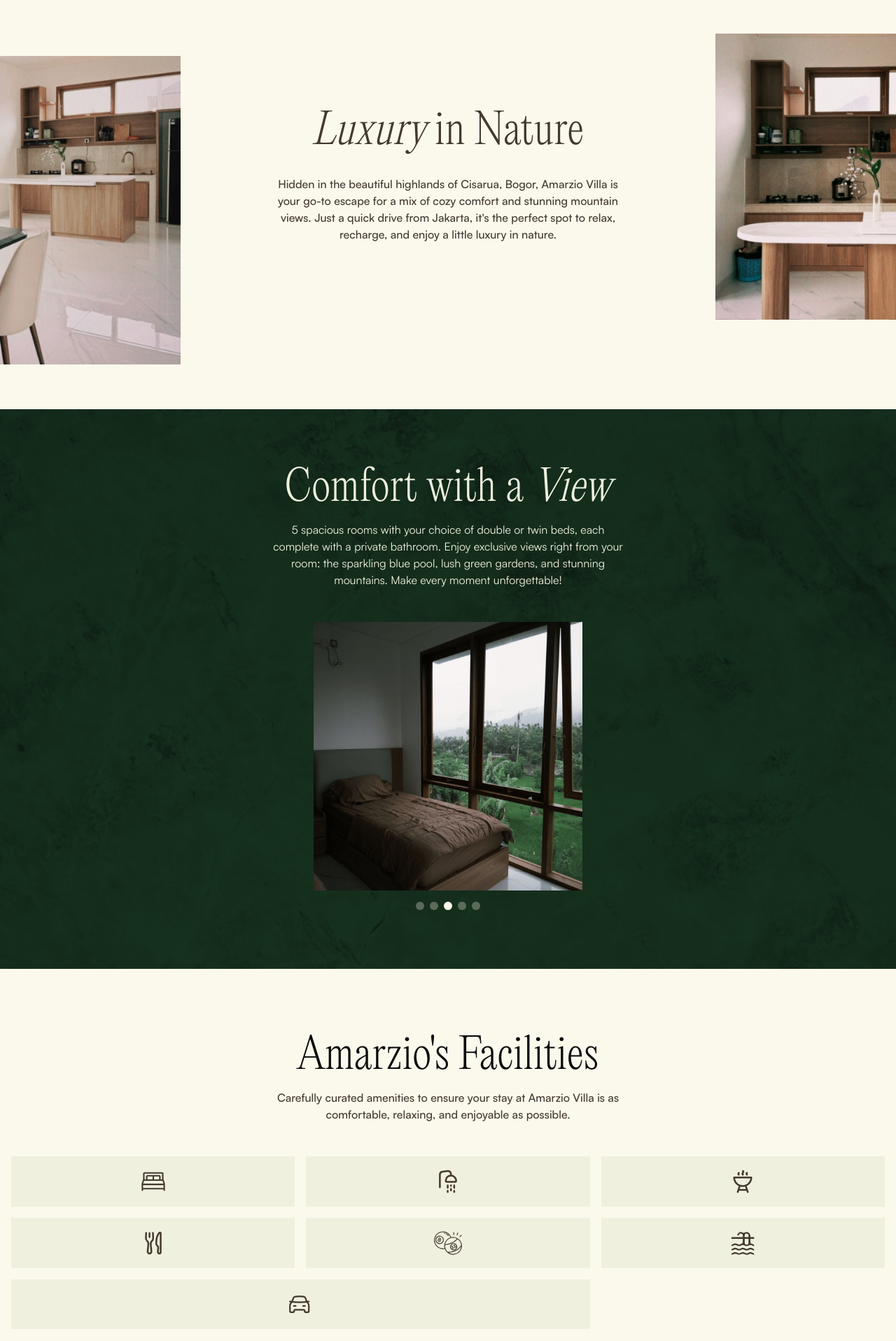
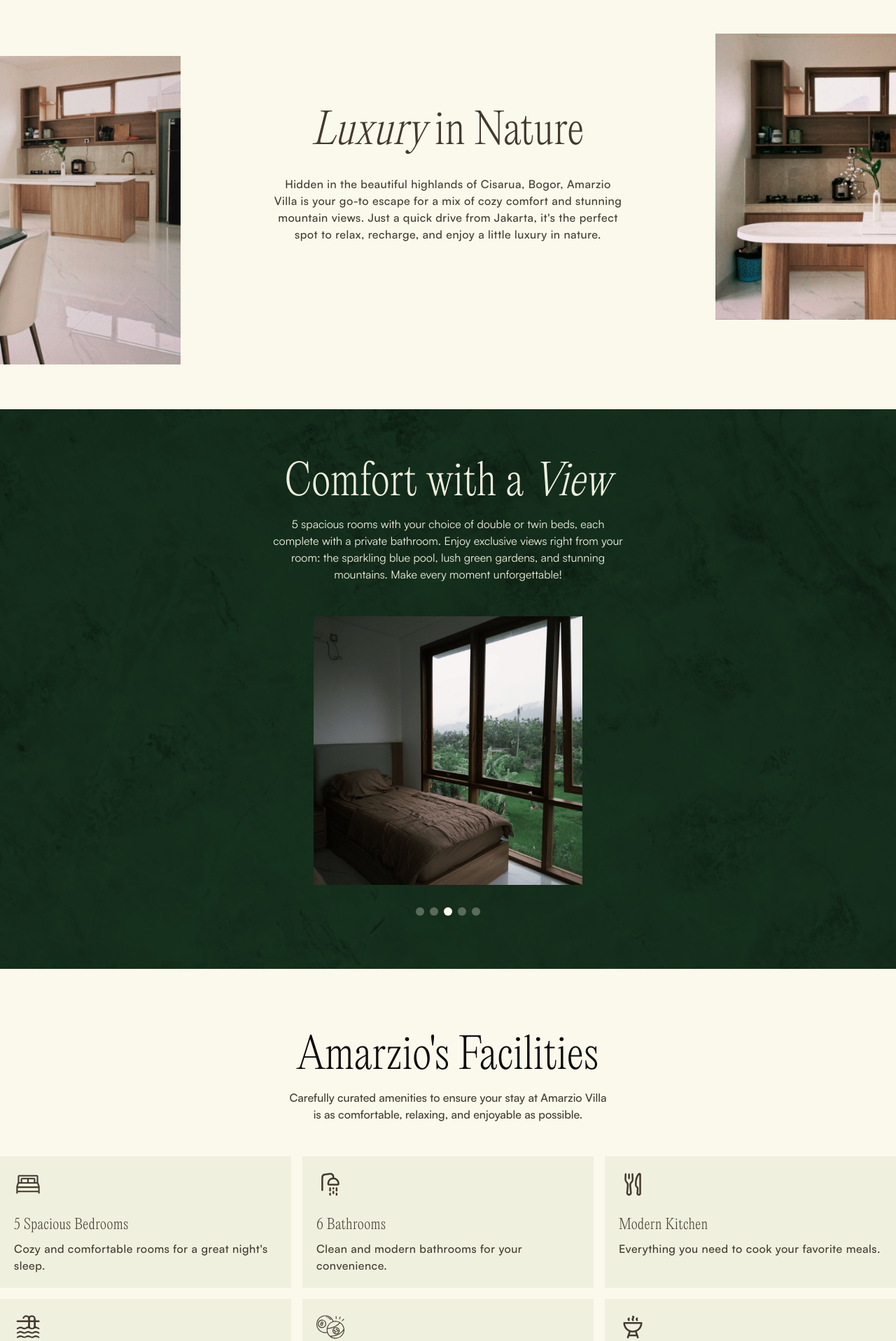
Before and after one commit to idzardev/amarziovillabogor, a Next.js app: page / in a window 1280 px wide. Shown: the part 880-2797 px from the top of the page at 70% size. Built offline with nearby package versions, Linux system fonts and the light colour scheme.

Commit message:
ui mobile proccess 3

```diff
--- a/components/Comfort.tsx
+++ b/components/Comfort.tsx
@@ -64,7 +64,7 @@ const ComfortSection = () => {
                 ))}
               </div>
             </div>
-            <div className="flex justify-center gap-2 mt-4">
+            <div className="flex justify-center gap-2 mt-8">
               {images.map((_, index) => (
                 <div
                   key={index}
--- a/components/Contact.tsx
+++ b/components/Contact.tsx
@@ -50,7 +50,7 @@ const ContactSection = () => {
                   alt="Map"
                   width={1920}
                   height={1080}
-                  className="object-cover rounded-none"
+                  className="object-cover rounded-none aspect-square w-full"
                 />
               </DialogTrigger>
               <DialogContent className="w-80">
--- a/components/Facility.tsx
+++ b/components/Facility.tsx
@@ -1,61 +1,42 @@
 "use client";
 
 import React from "react";
-import {
-  Dialog,
-  DialogContent,
-  DialogDescription,
-  DialogHeader,
-  DialogTitle,
-  DialogTrigger,
-} from "./ui/dialog";
+import { FacilitiesData } from "@/constants/FacilitiesData";
 import Image from "next/image";
-import { FacilitiesData } from "@/constants/FacilitiesData";
 
 const FacilitiesSection = () => {
   return (
     <section className="bg-[#FBF9EC] h-full w-full py-16">
-      <div className="h-full flex items-center max-w-7xl mx-auto px-8 lg:px-0">
+      <div className="h-full flex items-center max-w-7xl mx-auto px-4 lg:px-0">
         <div className="space-y-4 w-full text-center">
           <h2 className="text-4xl lg:text-6xl font-ppeditorialnew font-thin tracking-[0.5px] pt-8">
             Amarzio&apos;s Facilities
           </h2>
-          <p className="text-sm lg:text-base font-satoshi font-medium text-[#43392F] leading-relaxed max-w-[500px] mx-auto">
+          <p className="text-sm lg:text-base font-satoshi font-medium text-[#43392F] leading-relaxed max-w-[500px] mx-auto px-4">
             Carefully curated amenities to ensure your stay at Amarzio Villa is
             as comfortable, relaxing, and enjoyable as possible.
           </p>
-          <div className="grid grid-cols-2 lg:grid-cols-3 gap-4 px-4 pt-8">
+          <div className="grid grid-cols-1 lg:grid-cols-3 gap-4 pt-8">
             {FacilitiesData.map((facility) => (
-              <Dialog key={facility.id}>
-                <DialogTrigger
-                  className={`flex items-center justify-center py-4 bg-[#EFF0DE] text-[#43392F] rounded-none hover:shadow-md transition duration-300 ease-in-out ${
-                    facility.id === 7 ? "col-span-2" : "col-span-1"
-                  }`}
-                >
+              <div
+                key={facility.id}
+                className="flex flex-col gap-2 bg-[#EFF0DE] text-[#43392F] items-center p-5 text-start"
+              >
+                <div className="w-full">
                   <Image
                     src={facility.image}
                     alt={facility.title}
                     width={40}
                     height={40}
                   />
-                </DialogTrigger>
-                <DialogContent className="w-80 bg-[#EFF0DE] rounded-none">
-                  <DialogHeader className="text-start">
-                    <DialogTitle className="text-xl font-ppeditorialnew font-medium text-[#43392F] flex flex-col gap-4">
-                      <Image
-                        src={facility.image}
-                        alt={facility.title}
-                        width={40}
-                        height={40}
-                      />
-                      {facility.title}
-                    </DialogTitle>
-                    <DialogDescription>
-                      {facility.description}
-                    </DialogDescription>
-                  </DialogHeader>
-                </DialogContent>
-              </Dialog>
+                </div>
+                <h3 className="text-xl font-ppeditorialnew font-thin tracking-[0.5px] pt-4 w-full">
+                  {facility.title}
+                </h3>
+                <p className="text-base font-satoshi font-medium tracking-[0.5px] w-full">
+                  {facility.description}
+                </p>
+              </div>
             ))}
           </div>
         </div>
--- a/components/Gallery.tsx
+++ b/components/Gallery.tsx
@@ -56,7 +56,7 @@ const GallerySection = () => {
               ))}
             </div>
           </div>
-          <div className="flex justify-center gap-2 mt-4">
+          <div className="flex justify-center gap-2 mt-8">
             {images.map((_, index) => (
               <div
                 key={index}
@@ -71,7 +71,7 @@ const GallerySection = () => {
         </div>
         <Link
           href="/gallery"
-          className="mt-4 font-satoshi font-medium text-sm bg-[#EFF0DE] text-[#43392F] hover:bg-[#43392F] hover:text-[#EFF0DE] transition-colors duration-300 px-6 py-2.5 rounded flex items-center gap-1.5"
+          className="mt-4 font-satoshi font-medium text-sm bg-[#EFF0DE] text-[#43392F] hover:bg-[#43392F] hover:text-[#EFF0DE] transition-colors duration-300 px-6 py-2.5 rounded-none flex items-center gap-1.5"
         >
           See more <ArrowUpRight className="size-4" />
         </Link>
--- a/components/GalleryPage.tsx
+++ b/components/GalleryPage.tsx
@@ -4,12 +4,12 @@ import React from "react";
 const GalleryPage = () => {
   return (
     <div className="w-full h-full pb-16 pt-28">
-      <div className="flex flex-col gap-4 h-full items-center max-w-7xl mx-auto px-8">
-        <div className="flex flex-col justify-center items-center w-full gap-2 text-center">
+      <div className="flex flex-col gap-4 h-full items-center max-w-7xl mx-auto px-4">
+        <div className="flex flex-col justify-center items-center w-full gap-3 text-center">
           <h6 className="font-ppeditorialnew text-lg text-[#43392F] font-thin tracking-[0.5px]">
             Galleries
           </h6>
-          <h1 className="font-ppeditorialnew text-4xl lg:text-6xl text-[#43392F] font-thin tracking-[0.5px] px-4">
+          <h1 className="font-ppeditorialnew text-4xl lg:text-6xl text-[#43392F] font-thin tracking-[0.5px] px-8">
             Take a Look Around
           </h1>
           <p className="text-sm lg:text-base font-satoshi font-medium text-[#43392F]">
@@ -25,7 +25,7 @@ const GalleryPage = () => {
                 alt="gallery"
                 width={1000}
                 height={1000}
-                className="object-cover rounded-sm hover:scale-110 transition duration-300 ease-in-out"
+                className="object-cover hover:scale-110 transition duration-300 ease-in-out"
               />
             </div>
           ))}
--- a/components/Hero.tsx
+++ b/components/Hero.tsx
@@ -1,12 +1,12 @@
 "use client";
 
 import React, { useState } from "react";
-import { Button } from "./ui/button";
 import { ArrowUpRight } from "lucide-react";
 import Autoplay from "embla-carousel-autoplay";
 import useEmblaCarousel from "embla-carousel-react";
 import { HeroData } from "@/constants/HeroData";
 import Image from "next/image";
+import Link from "next/link";
 
 const HeroSection = () => {
   const [activeIndex, setActiveIndex] = useState(0);
@@ -56,10 +56,13 @@ const HeroSection = () => {
               ))}
             </div>
             <div className="w-full flex justify-center md:justify-start pt-8">
-              <Button className="bg-[#EFF0DE] hover:bg-[#EFF0DE]/90 text-[#43392F] rounded-none px-6 w-fit">
+              <Link
+                href="wa.me/6281936872903"
+                className="bg-[#EFF0DE] hover:bg-[#EFF0DE]/90 text-[#43392F] rounded-none flex items-center font-satoshi font-medium text-sm tracking-[0.5px] px-6 py-2"
+              >
                 Book Now
                 <ArrowUpRight className="ml-2 size-4" />
-              </Button>
+              </Link>
             </div>
           </div>
         </div>
--- a/components/Luxury.tsx
+++ b/components/Luxury.tsx
@@ -4,7 +4,7 @@ import React from "react";
 const LuxurySection = () => {
   return (
     <section className="h-full w-full py-16">
-      <div className="h-full flex items-center max-w-7xl mx-auto px-8 lg:px-0">
+      <div className="h-full flex items-center max-w-7xl mx-auto px-4 lg:px-0">
         <div className="flex justify-between md:flex-row flex-col gap-4 items-center">
           <div className="hidden lg:flex justify-start mt-24">
             <Image
@@ -19,7 +19,7 @@ const LuxurySection = () => {
             <h2 className="text-4xl lg:text-6xl font-ppeditorialnew font-thin tracking-[0.5px] text-[#43392F]">
               <span className="italic">Luxury</span> in Nature
             </h2>
-            <p className="text-sm lg:text-base font-satoshi font-medium text-[#43392F] leading-relaxed max-w-[500px] mx-auto">
+            <p className="text-sm lg:text-base font-satoshi font-medium text-[#43392F] max-w-[500px] mx-auto tracking-[0.5px]">
               Hidden in the beautiful highlands of Cisarua, Bogor, Amarzio Villa
               is your go-to escape for a mix of cozy comfort and stunning
               mountain views. Just a quick drive from Jakarta, it&apos;s the
@@ -27,12 +27,19 @@ const LuxurySection = () => {
               nature.
             </p>
           </div>
-          <div className="lg:hidden flex justify-center">
+          <div className="flex gap-3 md:hidden pt-12">
             <Image
-              src="/assets/images/luxury/luxurymix.png"
+              src="/assets/images/luxury/luxury2.avif"
               alt="luxury"
-              width={1000}
-              height={1000}
+              width={450}
+              height={400}
+              className="object-cover"
+            />
+            <Image
+              src="/assets/images/luxury/luxury1.avif"
+              alt="luxury"
+              width={450}
+              height={400}
               className="object-cover"
             />
           </div>
--- a/constants/FacilitiesData.ts
+++ b/constants/FacilitiesData.ts
@@ -15,16 +15,16 @@ export const FacilitiesData = [
   },
   {
     id: 3,
-    title: "Outdoor & BBQ Area",
-    description: "Perfect for outdoor meals and barbecues.",
-    image: "/grill.svg",
+    title: "Modern Kitchen",
+    description: "Everything you need to cook your favorite meals.",
+    image: "/knifeandfork.svg",
     picture: "/assets/images/facilitiesPage/img3.avif",
   },
   {
     id: 4,
-    title: "Modern Kitchen",
-    description: "Everything you need to cook your favorite meals.",
-    image: "/knifeandfork.svg",
+    title: "Private Swimming Pool",
+    description: "A refreshing pool all to yourself.",
+    image: "/pool.svg",
     picture: "/assets/images/facilitiesPage/img4.avif",
   },
   {
@@ -36,9 +36,9 @@ export const FacilitiesData = [
   },
   {
     id: 6,
-    title: "Private Swimming Pool",
-    description: "A refreshing pool all to yourself.",
-    image: "/pool.svg",
+    title: "Outdoor & BBQ Area",
+    description: "Perfect for outdoor meals and barbecues.",
+    image: "/grill.svg",
     picture: "/assets/images/facilitiesPage/img6.avif",
   },
   {
```
Also changed, not shown: components/Book.tsx (+9 -6 lines), components/FacilitiesPage.tsx (+7 -7 lines).
